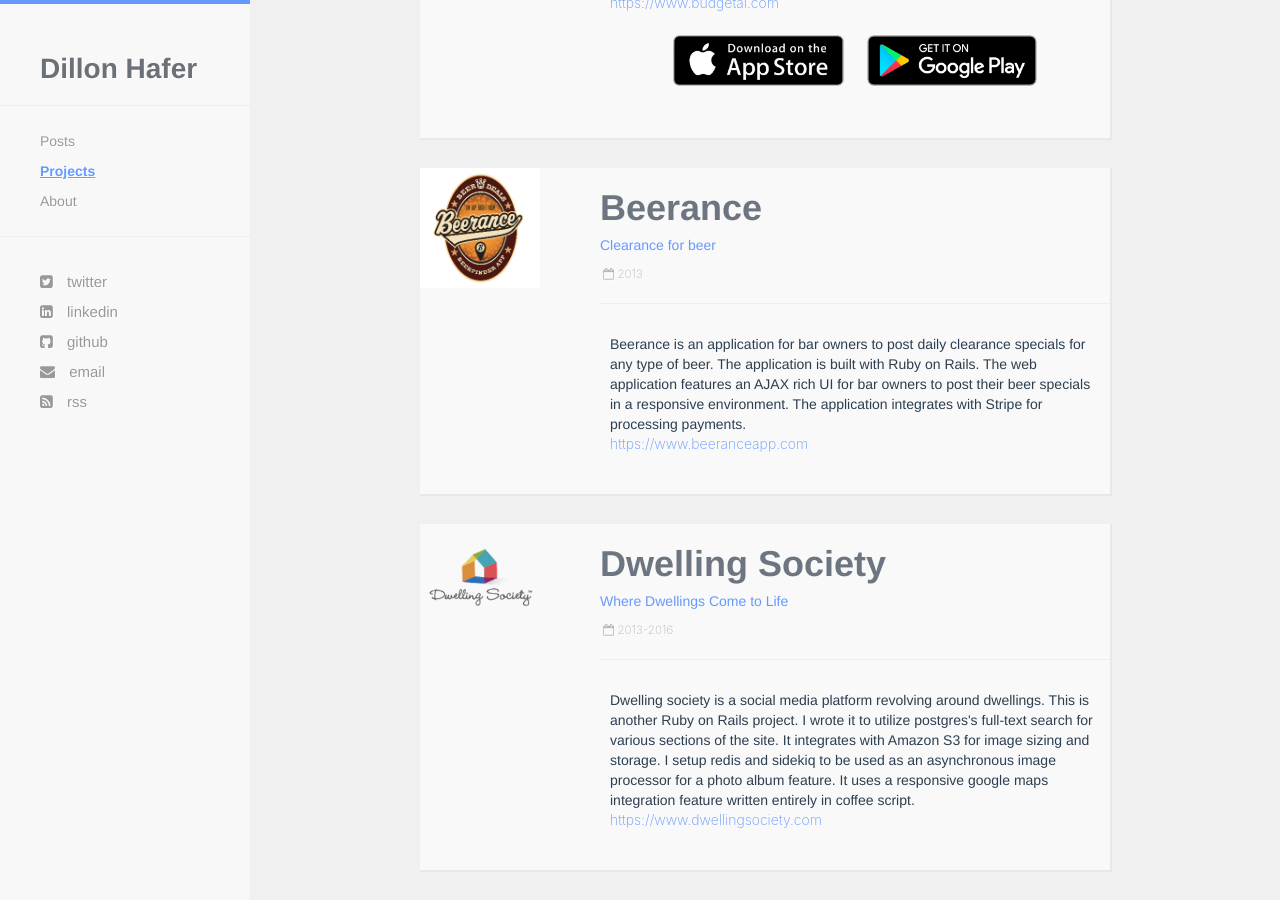
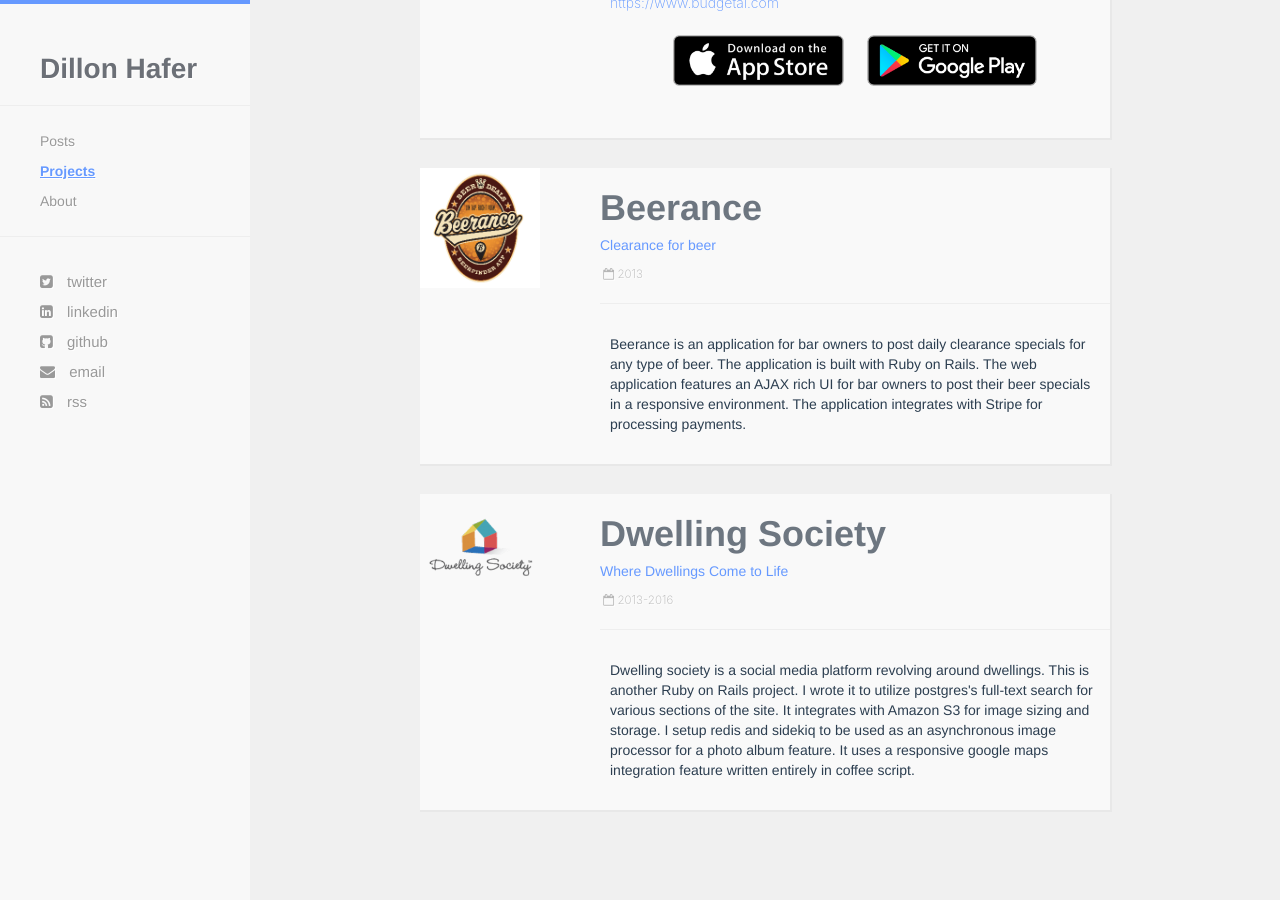
Before and after one commit to dillonhafer/dillonhafer.github.io, a Jekyll site: the page built from projects.html, in a window 1280 px wide and 900 px high, scrolled down 552 px. Built offline with Jekyll 4.4.1, drawn with Linux system fonts in a browser that asks for light colours; after the commit the page ends 1392 px from its top, so only the background shows below that.

Commit message:
Update projects.html

```diff
--- a/projects.html
+++ b/projects.html
@@ -53,7 +53,6 @@
           <p class="meta"><small>&nbsp;<i class="fa fa-calendar-o"></i> 2013</small></p><hr/>
           <div class="post">
             Beerance is an application for bar owners to post daily clearance specials for any type of beer. The application is built with Ruby on Rails. The web application features an AJAX rich UI for bar owners to post their beer specials in a responsive environment. The application integrates with Stripe for processing payments.
-            <p><a href='https://www.beeranceapp.com' target='_blank'>https://www.beeranceapp.com</a></p>
           </div>
         </div>
       </div>
@@ -71,7 +70,6 @@
           <p class="meta"><small>&nbsp;<i class="fa fa-calendar-o"></i> 2013-2016</small></p><hr/>
           <div class="post">
             Dwelling society is a social media platform revolving around dwellings. This is another Ruby on Rails project. I wrote it to utilize postgres's full-text search for various sections of the site. It integrates with Amazon S3 for image sizing and storage. I setup redis and sidekiq to be used as an asynchronous image processor for a photo album feature. It uses a responsive google maps integration feature written entirely in coffee script.
-            <p><a href='https://www.dwellingsociety.com' target='_blank'>https://www.dwellingsociety.com</a></p>
           </div>
         </div>
       </div>
```
